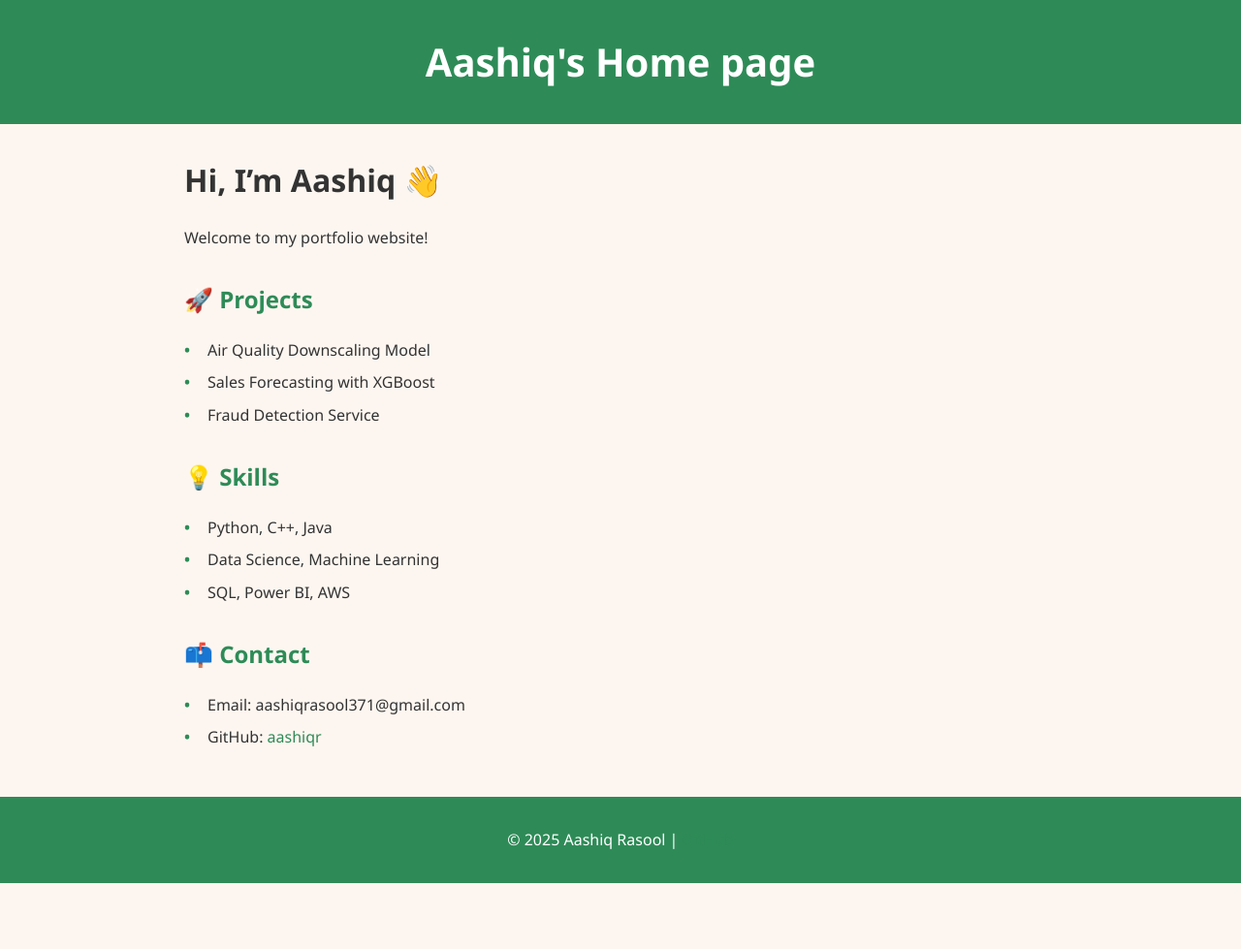
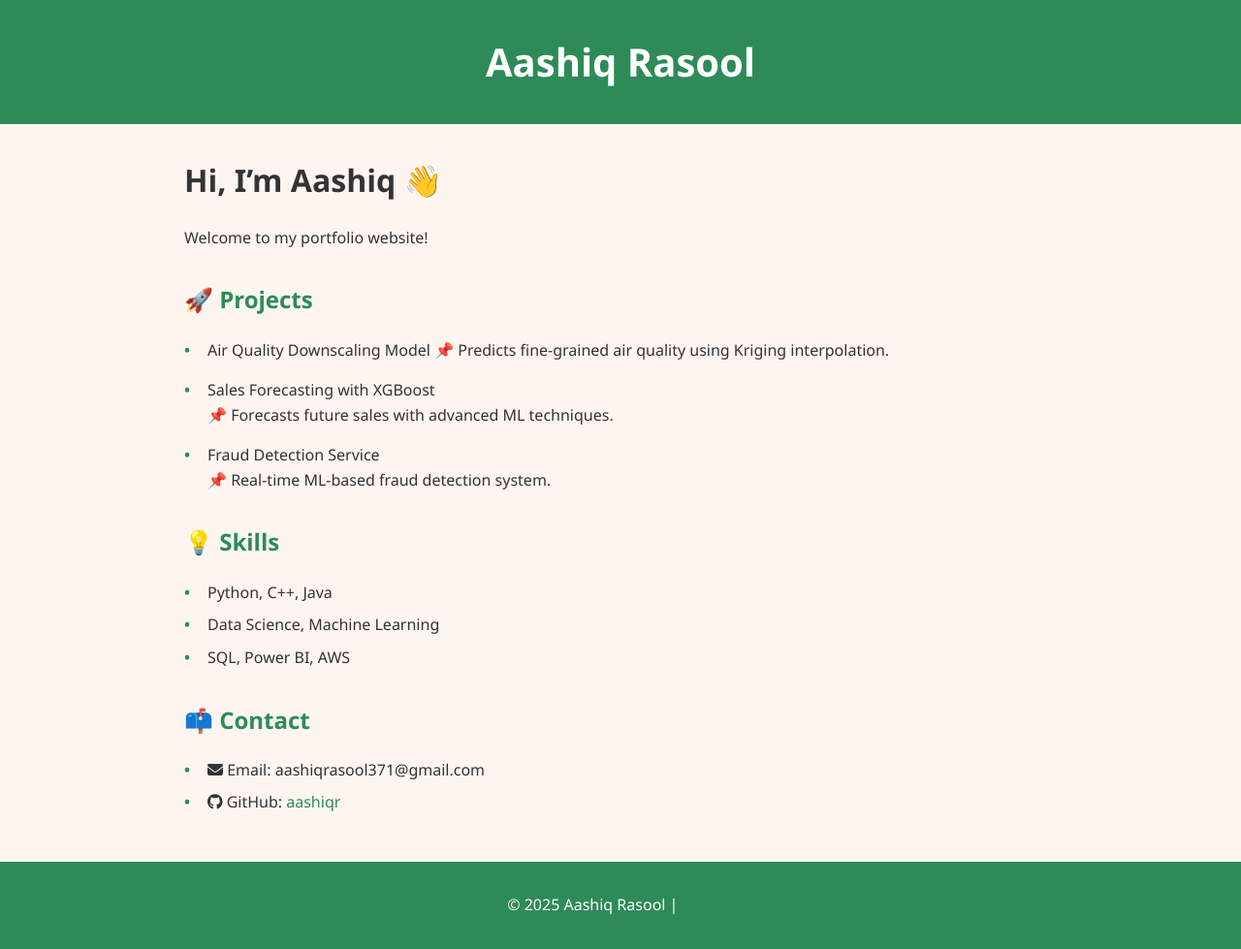
Before and after one commit to det0x-0/aashiqr.github.io, a Jekyll site: the page built from index.md, in a window 1280 px wide. Shown: the whole page at 97% size. Built offline with Jekyll 4.4.1, drawn with Linux system fonts in a browser that asks for light colours; before the commit the page ends 911 px from its top, so only the background shows below that.

Commit message:
Update index.md

```diff
--- a/index.md
+++ b/index.md
@@ -1,15 +1,21 @@
 ---
 layout: default
-title: Aashiq's Home page
+title: Aashiq Rasool
 ---
+
 # Hi, I’m Aashiq 👋
 
 Welcome to my portfolio website!
 
 ## 🚀 Projects
 - Air Quality Downscaling Model
+  📌 Predicts fine-grained air quality using Kriging interpolation.
+
 - Sales Forecasting with XGBoost
+  📌 Forecasts future sales with advanced ML techniques.
+
 - Fraud Detection Service
+  📌 Real-time ML-based fraud detection system.
 
 ## 💡 Skills
 - Python, C++, Java
@@ -17,5 +23,5 @@ Welcome to my portfolio website!
 - SQL, Power BI, AWS
 
 ## 📫 Contact
-- Email: aashiqrasool371@gmail.com
-- GitHub: [aashiqr](https://github.com/det0x-0)
+- <i class="fas fa-envelope"></i> Email: aashiqrasool371@gmail.com
+- <i class="fab fa-github"></i> GitHub: [aashiqr](https://github.com/det0x-0)
```
